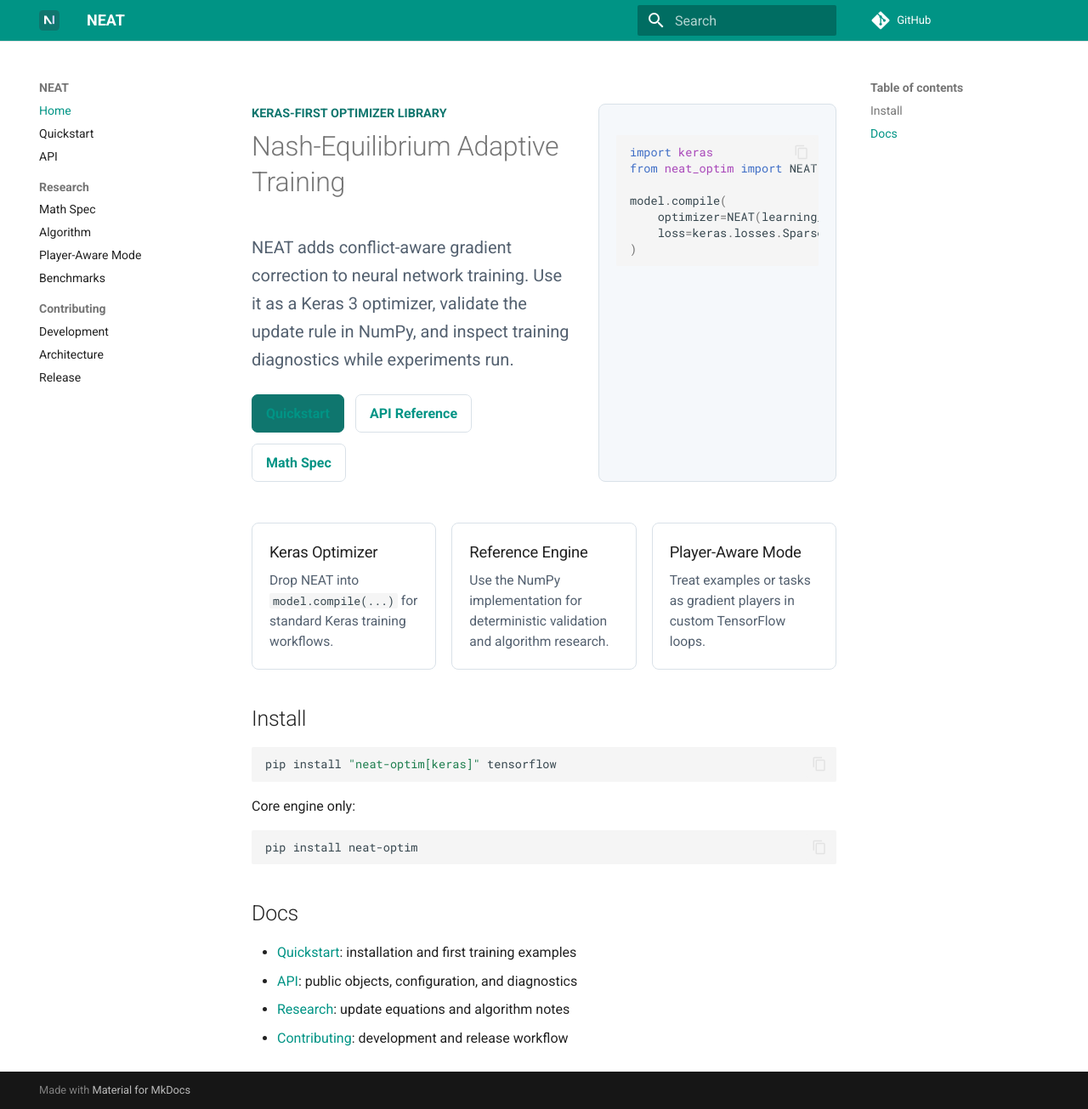
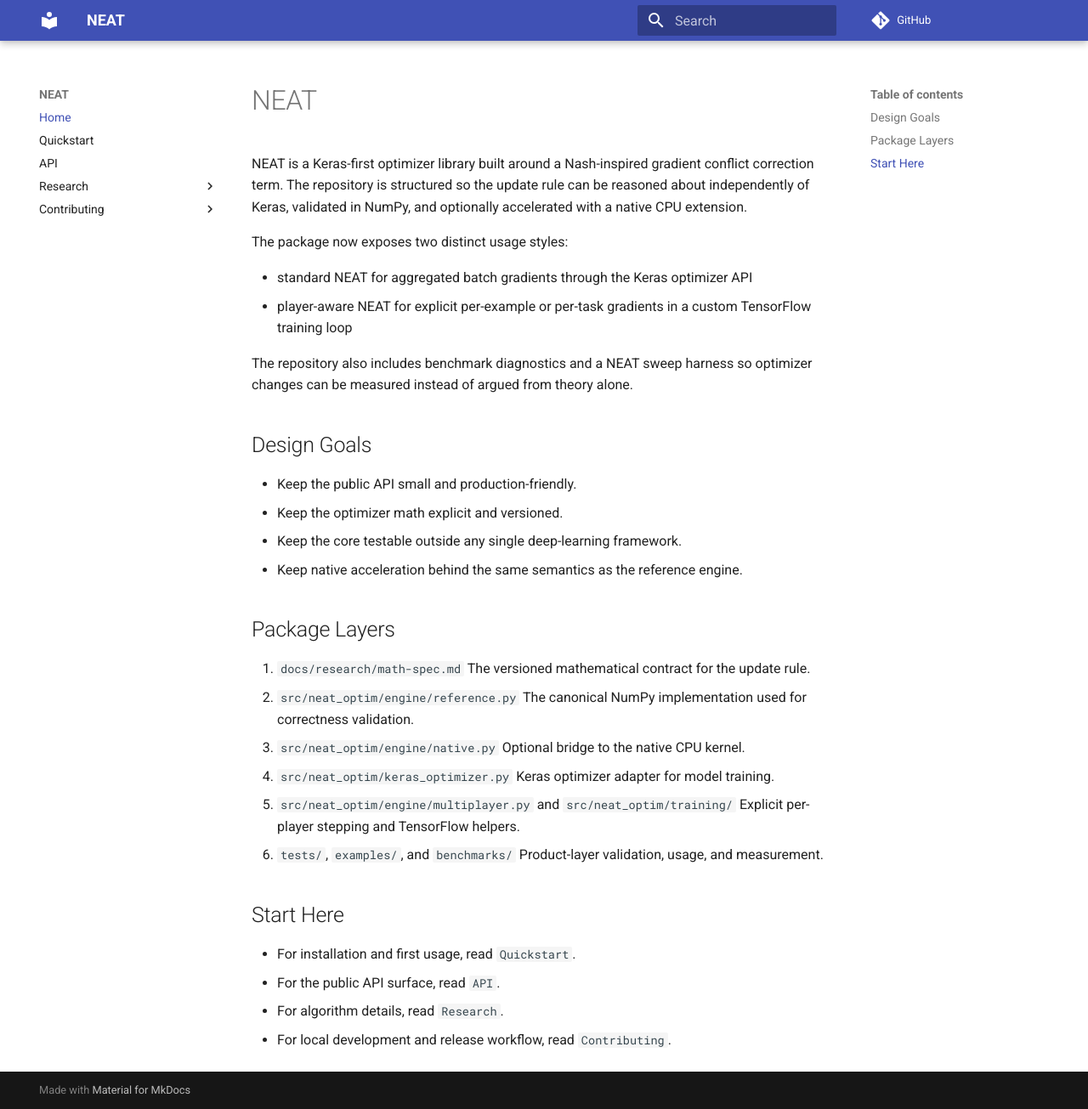
Before and after one commit to ItCodinTime/NEAT, an MkDocs documentation site: the page built from docs/index.md, in a window 1280 px wide and 1305 px high. Shown: the whole window at 85% size. Built offline with MkDocs 1.6.1 and Material for MkDocs 9.7.7, drawn with Linux system fonts in a browser that asks for light colours; comment, search, counter and statistics services are not loaded.

Commit message:
remove docs

````diff
--- a/docs/assets/stylesheets/extra.css
+++ /dev/null
@@ -1,118 +0,0 @@
-:root {
-  --neat-ink: #172033;
-  --neat-muted: #53606f;
-  --neat-line: #d9e1e8;
-  --neat-teal: #0f766e;
-  --neat-indigo: #4f46e5;
-  --neat-soft: #f5f8fb;
-}
-
-.md-header {
-  box-shadow: 0 1px 0 rgba(15, 23, 42, 0.12);
-}
-
-.md-main__inner {
-  margin-top: 1.1rem;
-}
-
-.neat-hero {
-  display: grid;
-  grid-template-columns: minmax(0, 1.4fr) minmax(280px, 0.8fr);
-  gap: 1.5rem;
-  align-items: stretch;
-  padding: 1.6rem 0 1rem;
-}
-
-.neat-eyebrow {
-  color: var(--neat-teal);
-  font-size: 0.72rem;
-  font-weight: 700;
-  letter-spacing: 0;
-  margin: 0 0 0.35rem;
-  text-transform: uppercase;
-}
-
-.neat-title {
-  color: var(--neat-ink);
-  font-size: 2.2rem;
-  line-height: 1.08;
-  margin: 0;
-}
-
-.neat-lede {
-  color: var(--neat-muted);
-  font-size: 1rem;
-  line-height: 1.65;
-  margin: 0.85rem 0 1.2rem;
-  max-width: 44rem;
-}
-
-.neat-actions {
-  display: flex;
-  flex-wrap: wrap;
-  gap: 0.65rem;
-}
-
-.neat-button {
-  align-items: center;
-  border: 1px solid var(--neat-line);
-  border-radius: 7px;
-  color: var(--neat-ink);
-  display: inline-flex;
-  font-weight: 700;
-  min-height: 2.25rem;
-  padding: 0.4rem 0.8rem;
-}
-
-.neat-button-primary {
-  background: var(--neat-teal);
-  border-color: var(--neat-teal);
-  color: #fff;
-}
-
-.neat-panel {
-  background: var(--neat-soft);
-  border: 1px solid var(--neat-line);
-  border-radius: 8px;
-  padding: 1rem;
-}
-
-.neat-panel pre {
-  margin-bottom: 0;
-}
-
-.neat-grid {
-  display: grid;
-  gap: 0.9rem;
-  grid-template-columns: repeat(3, minmax(0, 1fr));
-  margin: 1.4rem 0 1.7rem;
-}
-
-.neat-card {
-  border: 1px solid var(--neat-line);
-  border-radius: 8px;
-  padding: 1rem;
-}
-
-.neat-card h3 {
-  font-size: 0.92rem;
-  margin: 0 0 0.35rem;
-}
-
-.neat-card p {
-  color: var(--neat-muted);
-  font-size: 0.78rem;
-  line-height: 1.55;
-  margin: 0;
-}
-
-@media screen and (max-width: 760px) {
-  .neat-hero,
-  .neat-grid {
-    grid-template-columns: 1fr;
-  }
-
-  .neat-title {
-    font-size: 1.75rem;
-  }
-}
--- a/docs/index.md
+++ b/docs/index.md
@@ -1,63 +1,44 @@
-<section class="neat-hero">
-  <div>
-    <p class="neat-eyebrow">Keras-first optimizer library</p>
-    <h1 class="neat-title">Nash-Equilibrium Adaptive Training</h1>
-    <p class="neat-lede">
-      NEAT adds conflict-aware gradient correction to neural network training.
-      Use it as a Keras 3 optimizer, validate the update rule in NumPy, and
-      inspect training diagnostics while experiments run.
-    </p>
-    <div class="neat-actions">
-      <a class="neat-button neat-button-primary" href="quickstart/">Quickstart</a>
-      <a class="neat-button" href="api/">API Reference</a>
-      <a class="neat-button" href="research/math-spec/">Math Spec</a>
-    </div>
-  </div>
-  <div class="neat-panel">
+# NEAT
 
-```python
-import keras
-from neat_optim import NEAT
+NEAT is a Keras-first optimizer library built around a Nash-inspired gradient
+conflict correction term. The repository is structured so the update rule can
+be reasoned about independently of Keras, validated in NumPy, and optionally
+accelerated with a native CPU extension.
 
-model.compile(
-    optimizer=NEAT(learning_rate=1e-3),
-    loss=keras.losses.SparseCategoricalCrossentropy(from_logits=True),
-)
-```
+The package now exposes two distinct usage styles:
 
-  </div>
-</section>
+- standard NEAT for aggregated batch gradients through the Keras optimizer API
+- player-aware NEAT for explicit per-example or per-task gradients in a custom
+  TensorFlow training loop
 
-<section class="neat-grid">
-  <div class="neat-card">
-    <h3>Keras Optimizer</h3>
-    <p>Drop NEAT into <code>model.compile(...)</code> for standard Keras training workflows.</p>
-  </div>
-  <div class="neat-card">
-    <h3>Reference Engine</h3>
-    <p>Use the NumPy implementation for deterministic validation and algorithm research.</p>
-  </div>
-  <div class="neat-card">
-    <h3>Player-Aware Mode</h3>
-    <p>Treat examples or tasks as gradient players in custom TensorFlow loops.</p>
-  </div>
-</section>
+The repository also includes benchmark diagnostics and a NEAT sweep harness so
+optimizer changes can be measured instead of argued from theory alone.
 
-## Install
+## Design Goals
 
-```bash
-pip install "neat-optim[keras]" tensorflow
-```
+- Keep the public API small and production-friendly.
+- Keep the optimizer math explicit and versioned.
+- Keep the core testable outside any single deep-learning framework.
+- Keep native acceleration behind the same semantics as the reference engine.
 
-Core engine only:
+## Package Layers
 
-```bash
-pip install neat-optim
-```
+1. `docs/research/math-spec.md`
+   The versioned mathematical contract for the update rule.
+2. `src/neat_optim/engine/reference.py`
+   The canonical NumPy implementation used for correctness validation.
+3. `src/neat_optim/engine/native.py`
+   Optional bridge to the native CPU kernel.
+4. `src/neat_optim/keras_optimizer.py`
+   Keras optimizer adapter for model training.
+5. `src/neat_optim/engine/multiplayer.py` and `src/neat_optim/training/`
+   Explicit per-player stepping and TensorFlow helpers.
+6. `tests/`, `examples/`, and `benchmarks/`
+   Product-layer validation, usage, and measurement.
 
-## Docs
+## Start Here
 
-- [Quickstart](quickstart.md): installation and first training examples
-- [API](api.md): public objects, configuration, and diagnostics
-- [Research](research/math-spec.md): update equations and algorithm notes
-- [Contributing](contributing/development.md): development and release workflow
+- For installation and first usage, read `Quickstart`.
+- For the public API surface, read `API`.
+- For algorithm details, read `Research`.
+- For local development and release workflow, read `Contributing`.
--- a/mkdocs.yml
+++ b/mkdocs.yml
@@ -3,18 +3,6 @@ site_description: Nash-Equilibrium Adaptive Training
 repo_url: https://github.com/ItCodinTime/NEAT
 theme:
   name: material
-  logo: assets/logo.svg
-  favicon: assets/logo.svg
-  features:
-    - navigation.sections
-    - navigation.top
-    - search.suggest
-    - search.highlight
-    - content.code.copy
-  palette:
-    - scheme: default
-      primary: teal
-      accent: indigo
 nav:
   - Home: index.md
   - Quickstart: quickstart.md
@@ -28,11 +16,3 @@ nav:
       - Development: contributing/development.md
       - Architecture: contributing/architecture.md
       - Release: contributing/release.md
-extra_css:
-  - assets/stylesheets/extra.css
-markdown_extensions:
-  - admonition
-  - attr_list
-  - pymdownx.highlight:
-      anchor_linenums: true
-  - pymdownx.superfences
--- a/pyproject.toml
+++ b/pyproject.toml
@@ -42,9 +42,6 @@ dev = [
   "pybind11>=3.0",
   "pytest>=8.3",
   "ruff>=0.11",
-]
-docs = [
-  "mkdocs-material>=9.6,<10",
 ]
 
 [project.urls]
--- a/requirements-docs.txt
+++ /dev/null
@@ -1 +0,0 @@
-mkdocs-material>=9.6,<10
````
Also changed, not shown: docs/assets/logo.svg (deleted), vercel.json (deleted).
